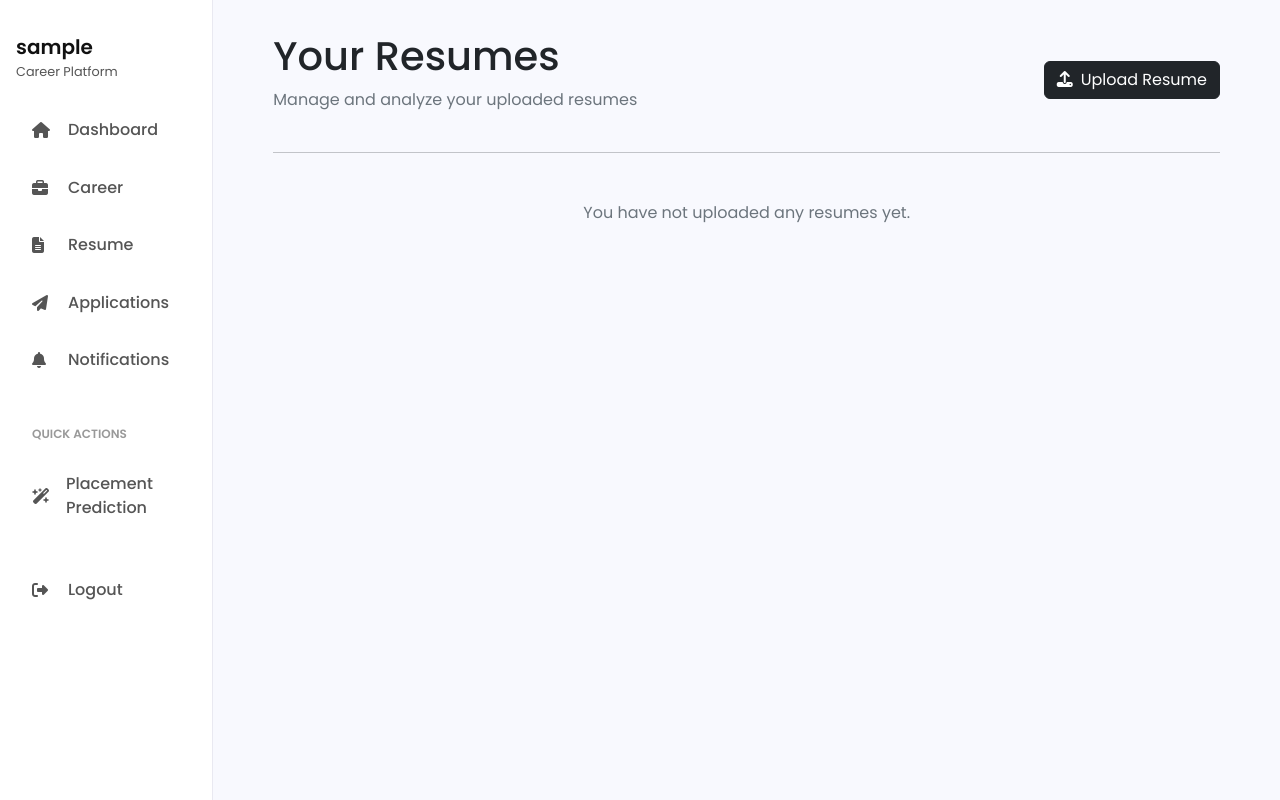
After one commit to rinsham10/CampusConnect, a Django app: page /accounts/resumes/ in a window 1280 px wide. The commit adds this page. Run offline with Django 5.2, Linux system fonts and the light colour scheme; the visitor is signed in with stand-in values (Sample User, id 1).

Commit message:
resume done

```diff
--- a/placement_project/settings.py
+++ b/placement_project/settings.py
@@ -9,7 +9,7 @@ https://docs.djangoproject.com/en/5.2/topics/settings/
 For the full list of settings and their values, see
 https://docs.djangoproject.com/en/5.2/ref/settings/
 """
-
+import os
 from pathlib import Path
 
 # Build paths inside the project like this: BASE_DIR / 'subdir'.
@@ -130,3 +130,7 @@ STATIC_URL = 'static/'
 # https://docs.djangoproject.com/en/5.2/ref/settings/#default-auto-field
 
 DEFAULT_AUTO_FIELD = 'django.db.models.BigAutoField'
+
+
+MEDIA_URL = '/media/'
+MEDIA_ROOT = os.path.join(BASE_DIR, 'media')
--- a/placement_project/urls.py
+++ b/placement_project/urls.py
@@ -1,18 +1,16 @@
-# placement_project/urls.py
-
 from django.contrib import admin
-# This line is ESSENTIAL. It makes path() and include() available.
 from django.urls import path, include
 from django.shortcuts import redirect
+from django.conf import settings
+from django.conf.urls.static import static  # 👈 this is needed
 
 urlpatterns = [
     path('admin/', admin.site.urls),
-
-    # This now correctly uses the URL NAME 'login', not the path.
-    # Django will find its full path at '/accounts/login/'.
     path('', lambda request: redirect('login', permanent=False)),
-
-    # Include your other app URLs
     path('predictor/', include('predictor.urls')),
     path('accounts/', include('users.urls')),
 ]
+
+# ✅ Serve media files in development mode
+if settings.DEBUG:
+    urlpatterns += static(settings.MEDIA_URL, document_root=settings.MEDIA_ROOT)
--- a/users/forms.py
+++ b/users/forms.py
@@ -1,55 +1,36 @@
-# users/forms.py
 from django import forms
 from django.core.exceptions import ValidationError
-from .models import CustomUser
+from .models import CustomUser, Resume
+from django.contrib.auth.forms import AuthenticationForm
 
 class RegistrationForm(forms.ModelForm):
-    # We define all fields here to control their widgets and labels
     full_name = forms.CharField(
         label='Full Name',
-        widget=forms.TextInput(attrs={
-            'placeholder': 'Enter Full Name',
-            'id': 'full_name' # ID for JavaScript
-        })
+        widget=forms.TextInput(attrs={'placeholder': 'Enter Full Name', 'id': 'full_name'})
     )
     username = forms.CharField(
         label='Username',
-        widget=forms.TextInput(attrs={
-            'placeholder': 'Enter Username',
-            'id': 'username' # ID for JavaScript
-        })
+        widget=forms.TextInput(attrs={'placeholder': 'Enter Username', 'id': 'username'})
     )
     email = forms.EmailField(
         label='Email',
-        widget=forms.EmailInput(attrs={
-            'placeholder': 'Enter Email',
-            'id': 'email' # ID for JavaScript
-        })
+        widget=forms.EmailInput(attrs={'placeholder': 'Enter Email', 'id': 'email'})
     )
     password = forms.CharField(
         label='Password',
-        widget=forms.PasswordInput(attrs={
-            'placeholder': 'Create Password',
-            'id': 'password' # ID for JavaScript
-        }),
+        widget=forms.PasswordInput(attrs={'placeholder': 'Create Password', 'id': 'password'}),
         required=True
     )
     confirm_password = forms.CharField(
         label='Confirm Password',
-        widget=forms.PasswordInput(attrs={
-            'placeholder': 'Confirm Password',
-            'id': 'confirm_password' # ID for JavaScript
-        }),
+        widget=forms.PasswordInput(attrs={'placeholder': 'Confirm Password', 'id': 'confirm_password'}),
         required=True
     )
 
     class Meta:
         model = CustomUser
-        # The fields Django will save to the model
         fields = ['username', 'email']
 
-    # Your validation methods (clean_username, clean_email, clean) remain the same.
-    # They are crucial for secure, backend validation.
     def clean_username(self):
         username = self.cleaned_data.get('username')
         if CustomUser.objects.filter(username=username).exists():
@@ -71,19 +52,32 @@ class RegistrationForm(forms.ModelForm):
             self.add_error('confirm_password', "Passwords do not match.")
         return cleaned_data
 
-# ... your LoginForm remains here ...
 
 class LoginForm(forms.Form):
-    # We add widgets to control the HTML attributes
     username = forms.CharField(widget=forms.TextInput(
-        attrs={
-            'placeholder': 'Username',
-            'id': 'username', # Match the ID from your example JS
-        }
+        attrs={'placeholder': 'Username', 'id': 'username'}
     ))
     password = forms.CharField(widget=forms.PasswordInput(
-        attrs={
-            'placeholder': 'Password',
-            'id': 'password', # Match the ID from your example JS
+        attrs={'placeholder': 'Password', 'id': 'password'}
+    ))
+
+
+class ResumeUploadForm(forms.ModelForm):
+    class Meta:
+        model = Resume
+        fields = ['file']
+        labels = {
+            'file': 'Select PDF File',
         }
-    ))
+        widgets = {
+            'file': forms.ClearableFileInput(attrs={
+                'class': 'form-control',
+                'accept': '.pdf'
+            })
+        }
+
+    def clean_file(self):
+        file = self.cleaned_data.get('file', False)
+        if file and not file.name.endswith('.pdf'):
+            raise forms.ValidationError("Only PDF files are allowed.")
+        return file
--- /dev/null
+++ b/users/static/users/css/resume.css
@@ -0,0 +1,18 @@
+/* users/static/users/css/resume.css */
+.resume-item {
+    display: flex;
+    justify-content: space-between;
+    align-items: center;
+    padding: 1.5rem;
+    background-color: #fff;
+    border: 1px solid #e9e9f1;
+    border-radius: 0.75rem;
+    margin-bottom: 1rem;
+}
+.resume-info { display: flex; align-items: center; gap: 1rem; }
+.resume-info .file-icon { font-size: 1.5rem; color: #888; }
+.resume-info .filename { font-weight: 600; color: #111; }
+.resume-info .timestamp { font-size: 0.9rem; color: #888; }
+.resume-actions { display: flex; align-items: center; gap: 0.5rem; }
+.resume-actions .btn-delete { color: #888; }
+.resume-actions .btn-delete:hover { color: #dc3545; }
--- a/users/templates/users/base.html
+++ b/users/templates/users/base.html
@@ -17,6 +17,8 @@
     <link rel="stylesheet" type="text/css" href="{% static 'users/css/career.css' %}">
     <link rel="stylesheet" type="text/css" href="{% static 'users/css/job_detail.css' %}">
     <link rel="stylesheet" type="text/css" href="{% static 'users/css/applications.css' %}">
+    <link rel="stylesheet" type="text/css" href="{% static 'users/css/resume.css' %}">
+
 
     <style>
         body { font-family: 'Poppins', sans-serif; background-color: #f8f9fe; }
--- a/users/templates/users/career_base.html
+++ b/users/templates/users/career_base.html
@@ -13,15 +13,13 @@
             <!-- Note how we check the active page -->
             <li class="nav-item"><a class="nav-link {% if request.resolver_match.url_name == 'dashboard' %}active{% endif %}" href="{% url 'dashboard' %}"><i class="fas fa-home nav-icon"></i> Dashboard</a></li>
             <li class="nav-item"><a class="nav-link {% if request.resolver_match.url_name == 'job-list' %}active{% endif %}" href="{% url 'job-list' %}"><i class="fas fa-briefcase nav-icon"></i> Career</a></li>
-            <li class="nav-item"><a class="nav-link" href="#"><i class="fas fa-file-alt nav-icon"></i> Resume</a></li>
+            <li class="nav-item"><a class="nav-link" href="{% url 'resume-management' %}"><i class="fas fa-file-alt nav-icon"></i> Resume</a></li>
             <li class="nav-item"><a class="nav-link {% if request.resolver_match.url_name == 'my-applications' %}active{% endif %}" href="{% url 'my-applications' %}"><i class="fas fa-paper-plane nav-icon"></i> Applications</a></li>
             <li class="nav-item"><a class="nav-link" href="#"><i class="fas fa-bell nav-icon"></i> Notifications</a></li>
         </ul>
 
         <div class="quick-actions-header">Quick Actions</div>
         <ul class="nav flex-column">
-            <li class="nav-item"><a class="nav-link" href="#"><i class="fas fa-plus-circle nav-icon"></i> Upload Resume</a></li>
-            <li class="nav-item"><a class="nav-link" href="{% url 'job-list' %}"><i class="fas fa-search nav-icon"></i> Find Jobs</a></li>
             <li class="nav-item"><a class="nav-link" href="{% url 'predict' %}"><i class="fas fa-wand-magic-sparkles nav-icon"></i> Placement Prediction</a></li>
             <li class="nav-item mt-4"><a class="nav-link" href="{% url 'logout' %}"><i class="fas fa-sign-out-alt nav-icon"></i> Logout</a></li>
         </ul>
--- /dev/null
+++ b/users/templates/users/resume_management.html
@@ -0,0 +1,90 @@
+<!-- users/templates/users/resume_management.html -->
+{% extends "users/career_base.html" %}
+
+{% block career_content %}
+<div class="career-main-content">
+    <div class="header d-flex justify-content-between align-items-center">
+        <div>
+            <h1>Your Resumes</h1>
+            <p class="text-secondary">Manage and analyze your uploaded resumes</p>
+        </div>
+        <!-- Button to trigger the upload modal -->
+        <button type="button" class="btn btn-dark" data-bs-toggle="modal" data-bs-target="#uploadResumeModal">
+            <i class="fas fa-upload me-2"></i>Upload Resume
+        </button>
+    </div>
+
+    <hr class="my-4">
+
+    <!-- List of Resumes -->
+    <div class="resume-list">
+        {% for resume in resumes %}
+        <div class="resume-item">
+            <div class="resume-info">
+                <i class="fas fa-file-pdf file-icon"></i>
+                <div>
+                    <div class="filename">{{ resume.filename }}</div>
+                    <div class="timestamp">Created: {{ resume.uploaded_at|date:"F j, Y \a\t g:i A" }}</div>
+                </div>
+            </div>
+            <div class="resume-actions">
+                <a href="{{ resume.file.url }}" target="_blank" class="btn btn-dark btn-sm">View Resume</a>
+                <!-- Delete Button triggers a confirmation modal -->
+                <button type="button" class="btn btn-light btn-sm btn-delete" data-bs-toggle="modal" data-bs-target="#deleteResumeModal-{{ resume.id }}">
+                    <i class="fas fa-trash"></i>
+                </button>
+            </div>
+        </div>
+
+        <!-- Delete Confirmation Modal (one for each resume) -->
+        <div class="modal fade" id="deleteResumeModal-{{ resume.id }}" tabindex="-1">
+            <div class="modal-dialog">
+                <div class="modal-content">
+                    <div class="modal-header">
+                        <h5 class="modal-title">Confirm Deletion</h5>
+                        <button type="button" class="btn-close" data-bs-dismiss="modal"></button>
+                    </div>
+                    <div class="modal-body">
+                        <p>Are you sure you want to delete the resume "{{ resume.filename }}"?</p>
+                    </div>
+                    <div class="modal-footer">
+                        <button type="button" class="btn btn-secondary" data-bs-dismiss="modal">Cancel</button>
+                        <form action="{% url 'delete-resume' resume.id %}" method="POST">
+                            {% csrf_token %}
+                            <button type="submit" class="btn btn-danger">Delete</button>
+                        </form>
+                    </div>
+                </div>
+            </div>
+        </div>
+        {% empty %}
+            <p class="text-center text-secondary mt-5">You have not uploaded any resumes yet.</p>
+        {% endfor %}
+    </div>
+</div>
+
+<!-- Upload Resume Modal -->
+<div class="modal fade" id="uploadResumeModal" tabindex="-1">
+    <div class="modal-dialog">
+        <div class="modal-content">
+            <div class="modal-header">
+                <h5 class="modal-title">Upload a New Resume</h5>
+                <button type="button" class="btn-close" data-bs-dismiss="modal"></button>
+            </div>
+            <div class="modal-body">
+                <form action="{% url 'resume-management' %}" method="POST" enctype="multipart/form-data">
+                    {% csrf_token %}
+                    <div class="mb-3">
+                        <label for="id_file" class="form-label">Select PDF File</label>
+                        {{ form.file }}
+                        {% if form.file.errors %}
+                            <div class="text-danger small mt-1">{{ form.file.errors.0 }}</div>
+                        {% endif %}
+                    </div>
+                    <button type="submit" class="btn btn-primary w-100">Upload</button>
+                </form>
+            </div>
+        </div>
+    </div>
+</div>
+{% endblock %}
--- a/users/templates/users/student_dashboard.html
+++ b/users/templates/users/student_dashboard.html
@@ -14,15 +14,13 @@
         <ul class="nav flex-column">
             <li class="nav-item"><a class="nav-link active" href="#"><i class="fas fa-home nav-icon"></i> Dashboard</a></li>
             <li class="nav-item"><a class="nav-link" href="{% url 'job-list' %}"><i class="fas fa-briefcase nav-icon"></i> Career</a></li>
-            <li class="nav-item"><a class="nav-link" href="#"><i class="fas fa-file-alt nav-icon"></i> Resume</a></li>
+            <li class="nav-item"><a class="nav-link" href="{% url 'resume-management' %}"><i class="fas fa-file-alt nav-icon"></i> Resume</a></li>
             <li class="nav-item"><a class="nav-link" href="{% url 'my-applications' %}"><i class="fas fa-paper-plane nav-icon"></i> Applications</a></li>
             <li class="nav-item"><a class="nav-link" href="#"><i class="fas fa-bell nav-icon"></i> Notifications</a></li>
         </ul>
 
         <div class="quick-actions-header">Quick Actions</div>
         <ul class="nav flex-column">
-            <li class="nav-item"><a class="nav-link" href="#"><i class="fas fa-plus-circle nav-icon"></i> Upload Resume</a></li>
-            <li class="nav-item"><a class="nav-link" href="{% url 'job-list' %}"><i class="fas fa-search nav-icon"></i> Find Jobs</a></li>
             <li class="nav-item"><a class="nav-link" href="{% url 'predict' %}"><i class="fas fa-wand-magic-sparkles nav-icon"></i> Placement Prediction</a></li>
             <li class="nav-item mt-4"><a class="nav-link" href="{% url 'logout' %}"><i class="fas fa-sign-out-alt nav-icon"></i> Logout</a></li>
         </ul>
--- a/users/urls.py
+++ b/users/urls.py
@@ -10,4 +10,6 @@ urlpatterns = [
     path('jobs/', views.job_list_view, name='job-list'),
     path('jobs/<int:job_id>/', views.job_detail_view, name='job-detail'),
     path('my-applications/', views.my_applications_view, name='my-applications'),
+    path('resumes/', views.resume_management_view, name='resume-management'),
+    path('resumes/<int:resume_id>/delete/', views.delete_resume_view, name='delete-resume'),
 ]
--- a/users/views.py
+++ b/users/views.py
@@ -11,6 +11,7 @@ from django.utils import timezone
 from datetime import timedelta
 from django.shortcuts import render, redirect, get_object_or_404
 from django.contrib import messages
+from .forms import RegistrationForm, LoginForm, ResumeUploadForm
 
 def register_view(request):
     if request.method == 'POST':
@@ -191,3 +192,34 @@ def logout_view(request):
     logout(request)
     messages.info(request, "You have been logged out successfully.")
     return redirect('login')
+
+@login_required
+def resume_management_view(request):
+    """Handles displaying and uploading resumes."""
+
+    form = ResumeUploadForm()
+    if request.method == 'POST':
+        form = ResumeUploadForm(request.POST, request.FILES)
+        if form.is_valid():
+            resume = form.save(commit=False)
+            resume.student = request.user
+            resume.save()
+            messages.success(request, 'Your resume has been uploaded successfully.')
+            return redirect('resume-management')
+
+    resumes = Resume.objects.filter(student=request.user).order_by('-uploaded_at')
+    context = {
+        'resumes': resumes,
+        'form': form
+    }
+    return render(request, 'users/resume_management.html', context)
+
+@login_required
+def delete_resume_view(request, resume_id):
+    """Handles deleting a resume."""
+    resume = get_object_or_404(Resume, id=resume_id, student=request.user) # Security check
+    if request.method == 'POST':
+        resume.file.delete() # Delete the file from storage
+        resume.delete()      # Delete the object from the database
+        messages.success(request, 'Your resume has been deleted.')
+    return redirect('resume-management')
```
Also changed, not shown: users/models.py (+8 -0 lines), 3 other files.
